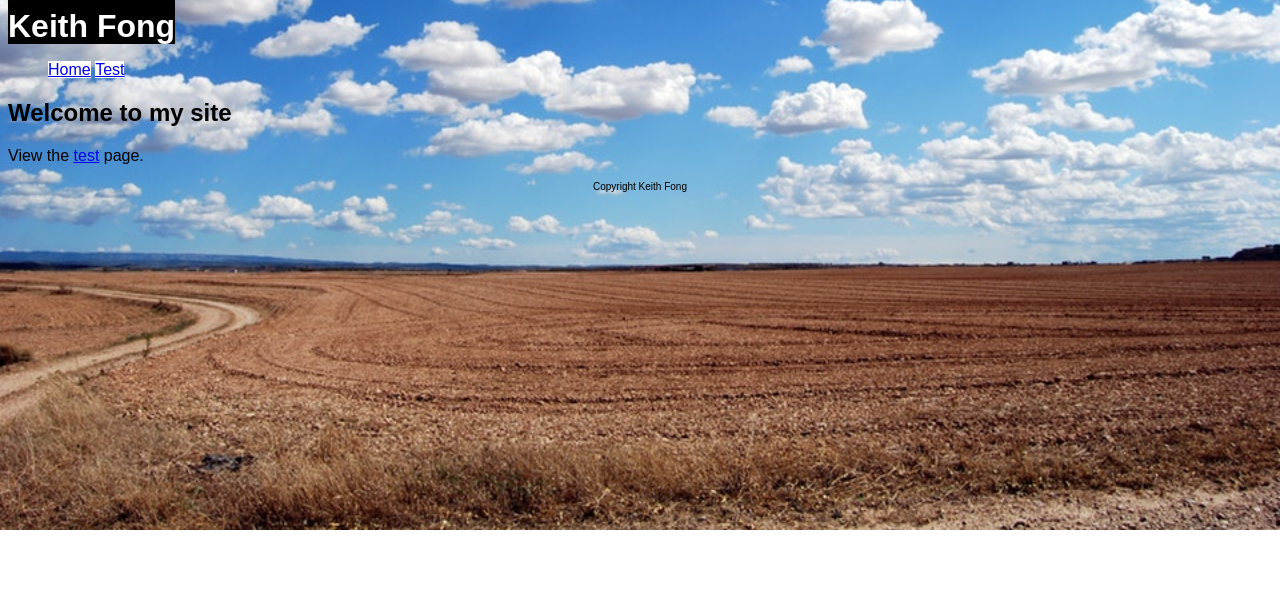
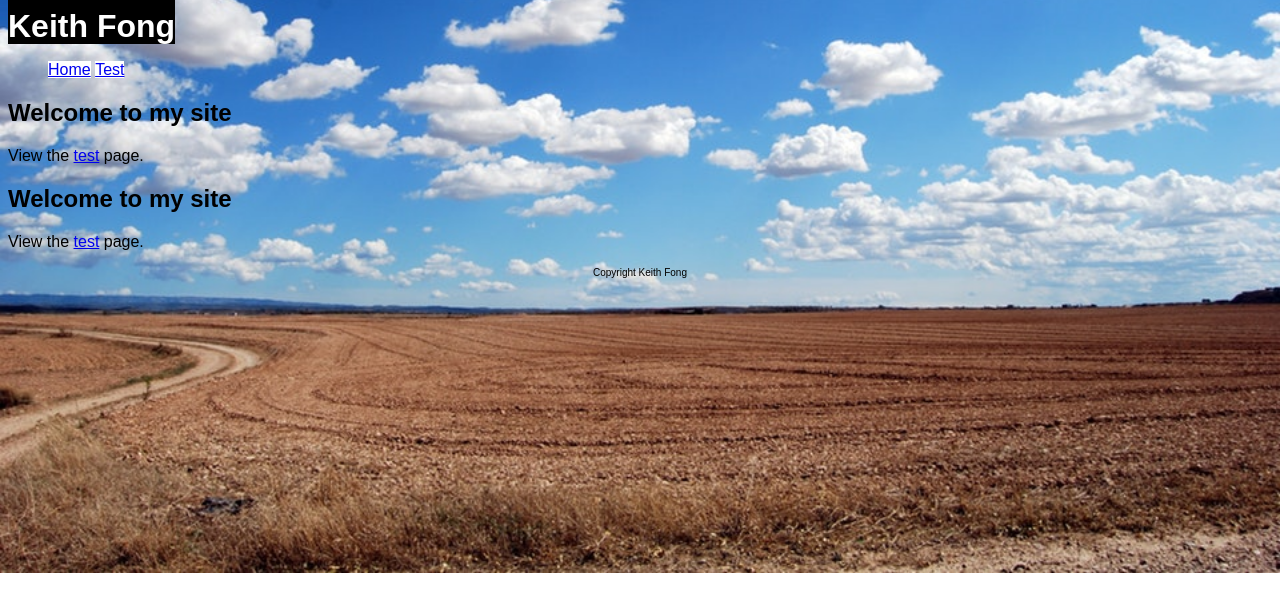
Before and after one commit to hikeithf/hikeithf.github.io, a Jekyll site: the page index.html, which Jekyll copies as it is, in a window 1280 px wide. Shown: the top 612 px of the page. Built offline with Jekyll 4.4.1, drawn with Linux system fonts in a browser that asks for light colours.

Commit message:
site structure

```diff
--- a/index.html
+++ b/index.html
@@ -1,21 +1,28 @@
 <!DOCTYPE html>
 <html>
+  <!-- Header -->
 <head>
   <link href="/style.css" type="text/css" rel="stylesheet">
   <title>Keith's page</title>
 </head>
+  <!-- Body -->
 <body>
-<div class="header">
+<div class="top">
 <h1>Keith Fong</h1>
 <ul>
   <li class="nav-item"><a href="/">Home</a></li>
   <li class="nav-item"><a href="/test">Test</a></li>
 </ul>
   </div>
-<div class="main">
+<div class="middle">
 <h2>Welcome to my site</h2>
 <p>View the <a href="/test">test</a> page.</p>
-  <p class="footer">Copyright Keith Fong</p>
+  <div class="bottom">
+<h2>Welcome to my site</h2>
+<p>View the <a href="/test">test</a> page.</p>
+    <!--Footer -->
+    <div class="footer">
+  <p>Copyright Keith Fong</p>
   </div>
 </body>
 </html>
```
